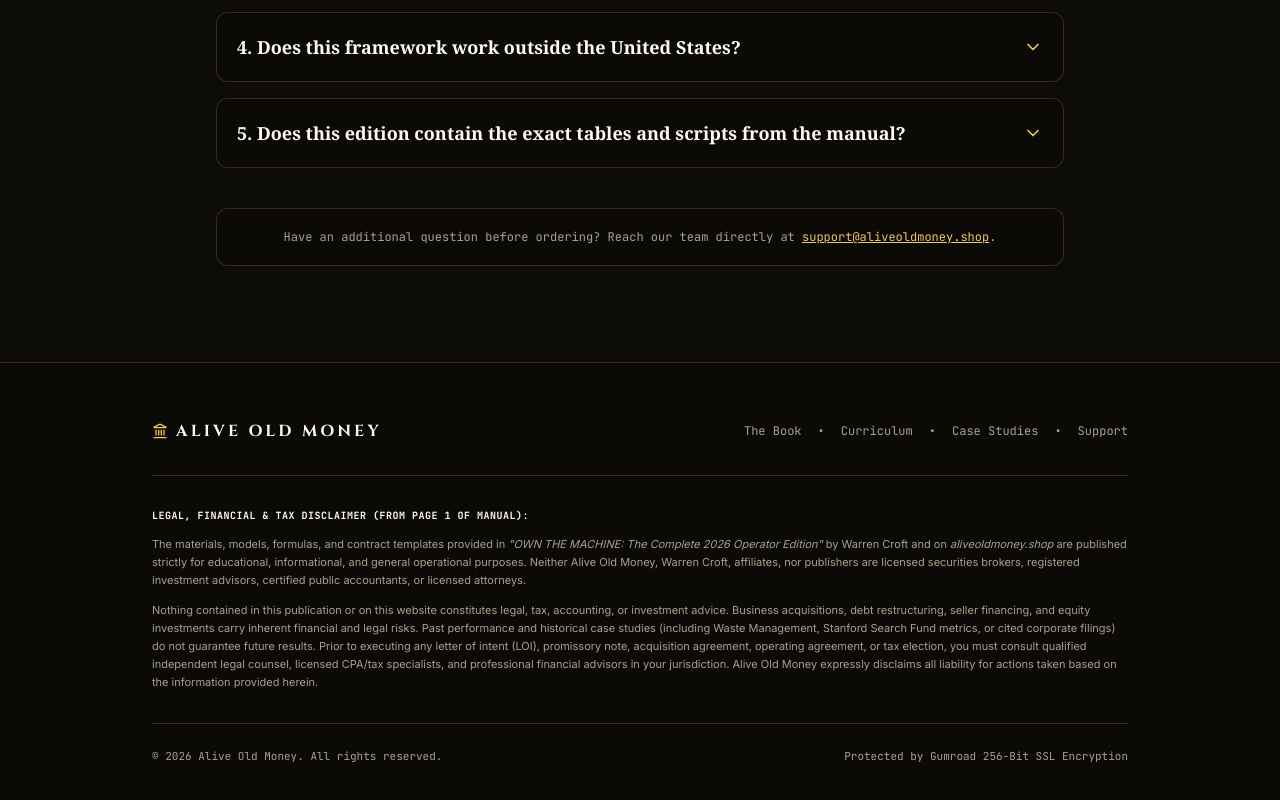
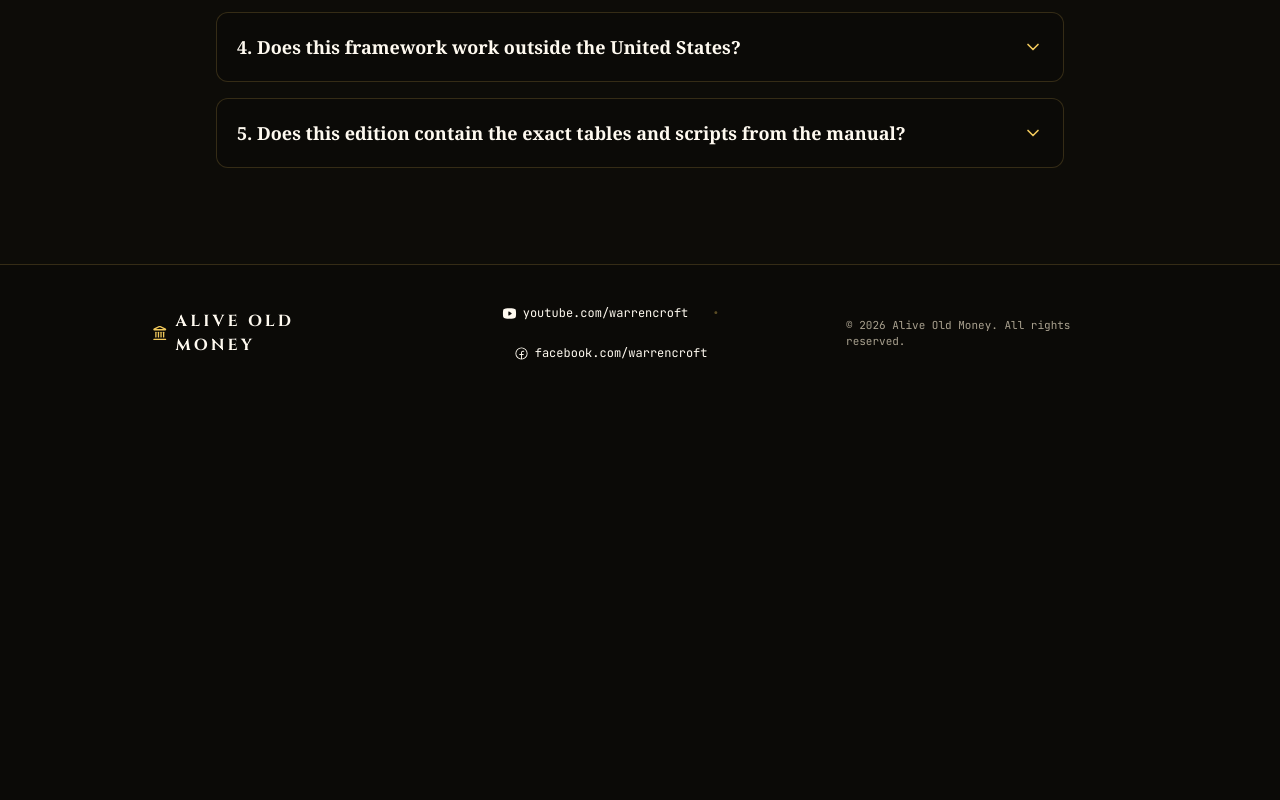
Before and after one commit to Opakan/aliveoldmoney, a plain HTML site: page index.html in a window 1280 px wide. Shown: the part 7045-7845 px from the top of the page. After the commit the page ends 7446 px from the top, so only its background shows below. Drawn offline with nearby package versions, Linux system fonts and the light colour scheme; a web font is replaced by a local one.

Commit message:
feat: clean footer with YouTube and Facebook links, remove legal disclaimer and support box

```diff
--- a/index.html
+++ b/index.html
@@ -911,62 +911,41 @@
 
       </div>
 
-      <!-- FAQ Bottom Support Callout -->
-      <div class="mt-10 p-5 rounded-xl bg-storefront-ink border border-storefront-border-subtle text-center text-xs text-storefront-text-secondary font-mono">
-        Have an additional question before ordering? Reach our team directly at <a href="mailto:support@aliveoldmoney.shop" class="text-storefront-accent-light underline">support@aliveoldmoney.shop</a>.
-      </div>
+
 
     </div>
   </section>
 
   <!-- =========================================================================
-       FOOTER & LEGAL DISCLAIMER
+       FOOTER
   ========================================================================== -->
-  <footer class="border-t border-storefront-border-subtle bg-storefront-ink py-14 text-storefront-text-secondary text-xs font-sans">
-    <div class="max-w-5xl mx-auto px-4 sm:px-6">
+  <footer class="border-t border-storefront-border-subtle bg-storefront-ink py-10 text-storefront-text-secondary text-xs font-sans">
+    <div class="max-w-5xl mx-auto px-4 sm:px-6 flex flex-col sm:flex-row items-center justify-between gap-6 text-center sm:text-left">
 
-      <!-- Top Footer Brand -->
-      <div class="flex flex-col sm:flex-row items-center justify-between pb-8 border-b border-storefront-border-subtle gap-4 text-center sm:text-left">
-        <div>
-          <div class="flex items-center justify-center sm:justify-start gap-2">
-            <i data-lucide="landmark" class="w-4 h-4 text-storefront-accent-light"></i>
-            <span class="font-cinzel text-base font-bold tracking-[0.2em] text-storefront-cream">
-              ALIVE OLD MONEY
-            </span>
-          </div>
-        </div>
-        <div class="flex items-center gap-4 text-xs font-mono">
-          <a href="#book-showcase" class="hover:text-storefront-accent-light transition">The Book</a>
-          <span>•</span>
-          <a href="#curriculum-breakdown" class="hover:text-storefront-accent-light transition">Curriculum</a>
-          <span>•</span>
-          <a href="#case-studies" class="hover:text-storefront-accent-light transition">Case Studies</a>
-          <span>•</span>
-          <a href="mailto:support@aliveoldmoney.shop" class="hover:text-storefront-accent-light transition">Support</a>
-        </div>
+      <!-- Brand Logo -->
+      <div class="flex items-center gap-2">
+        <i data-lucide="landmark" class="w-4 h-4 text-storefront-accent-light"></i>
+        <span class="font-cinzel text-base font-bold tracking-[0.2em] text-storefront-cream">
+          ALIVE OLD MONEY
+        </span>
       </div>
 
-      <!-- LEGAL, FINANCIAL & TAX DISCLAIMER (From Page 1 of the Book) -->
-      <div class="py-8 border-b border-storefront-border-subtle text-[11px] leading-relaxed text-storefront-text-secondary space-y-3">
-        <div class="font-mono font-bold text-storefront-cream uppercase tracking-wider text-[10px]">
-          LEGAL, FINANCIAL & TAX DISCLAIMER (FROM PAGE 1 OF MANUAL):
-        </div>
-        <p>
-          The materials, models, formulas, and contract templates provided in <em>"OWN THE MACHINE: The Complete 2026 Operator Edition"</em> by Warren Croft and on <em>aliveoldmoney.shop</em> are published strictly for educational, informational, and general operational purposes. Neither Alive Old Money, Warren Croft, affiliates, nor publishers are licensed securities brokers, registered investment advisors, certified public accountants, or licensed attorneys.
-        </p>
-        <p>
-          Nothing contained in this publication or on this website constitutes legal, tax, accounting, or investment advice. Business acquisitions, debt restructuring, seller financing, and equity investments carry inherent financial and legal risks. Past performance and historical case studies (including Waste Management, Stanford Search Fund metrics, or cited corporate filings) do not guarantee future results. Prior to executing any letter of intent (LOI), promissory note, acquisition agreement, operating agreement, or tax election, you must consult qualified independent legal counsel, licensed CPA/tax specialists, and professional financial advisors in your jurisdiction. Alive Old Money expressly disclaims all liability for actions taken based on the information provided herein.
-        </p>
+      <!-- Social Links: YouTube & Facebook -->
+      <div class="flex flex-wrap items-center justify-center gap-5 sm:gap-6 text-xs font-mono">
+        <a href="https://youtube.com/warrencroft" target="_blank" rel="noopener noreferrer" class="flex items-center gap-1.5 hover:text-storefront-accent-light transition text-storefront-cream">
+          <svg xmlns="http://www.w3.org/2000/svg" width="15" height="15" fill="currentColor" viewBox="0 0 256 256" aria-hidden="true"><path d="M234.33,69.52a24,24,0,0,0-14.49-16.4C185.56,39.88,131,40,128,40s-57.56-.12-91.84,13.12a24,24,0,0,0-14.49,16.4C19.08,79.5,16,97.74,16,128s3.08,48.5,5.67,58.48a24,24,0,0,0,14.49,16.41C69,215.56,120.4,216,127.34,216h1.32c6.94,0,58.37-.44,91.18-13.11a24,24,0,0,0,14.49-16.41c2.59-10,5.67-28.22,5.67-58.48S236.92,79.5,234.33,69.52Zm-73.74,65-40,28A8,8,0,0,1,108,156V100a8,8,0,0,1,12.59-6.55l40,28a8,8,0,0,1,0,13.1Z"></path></svg>
+          <span>youtube.com/warrencroft</span>
+        </a>
+        <span class="text-storefront-border-card hidden sm:inline">•</span>
+        <a href="https://facebook.com/warrencroft" target="_blank" rel="noopener noreferrer" class="flex items-center gap-1.5 hover:text-storefront-accent-light transition text-storefront-cream">
+          <svg xmlns="http://www.w3.org/2000/svg" width="15" height="15" fill="currentColor" viewBox="0 0 256 256" aria-hidden="true"><path d="M128,24A104,104,0,1,0,232,128,104.11,104.11,0,0,0,128,24Zm8,191.63V152h24a8,8,0,0,0,0-16H136V112a16,16,0,0,1,16-16h16a8,8,0,0,0,0-16H152a32,32,0,0,0-32,32v24H96a8,8,0,0,0,0,16h24v63.63a88,88,0,1,1,16,0Z"></path></svg>
+          <span>facebook.com/warrencroft</span>
+        </a>
       </div>
 
-      <!-- Copyright & Bottom Meta -->
-      <div class="pt-6 flex flex-col sm:flex-row items-center justify-between gap-3 text-[11px] font-mono text-storefront-text-secondary text-center sm:text-left">
-        <div>
-          © 2026 Alive Old Money. All rights reserved.
-        </div>
-        <div>
-          Protected by Gumroad 256-Bit SSL Encryption
-        </div>
+      <!-- Copyright -->
+      <div class="text-[11px] font-mono text-storefront-text-secondary">
+        © 2026 Alive Old Money. All rights reserved.
       </div>
 
     </div>
```
